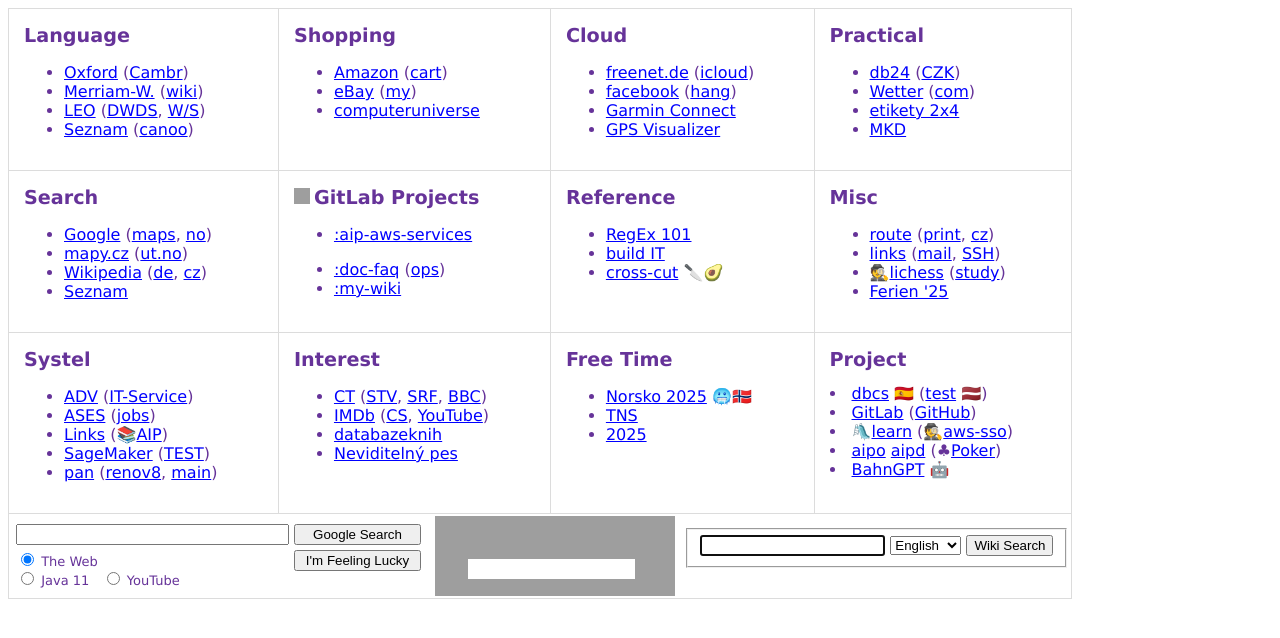
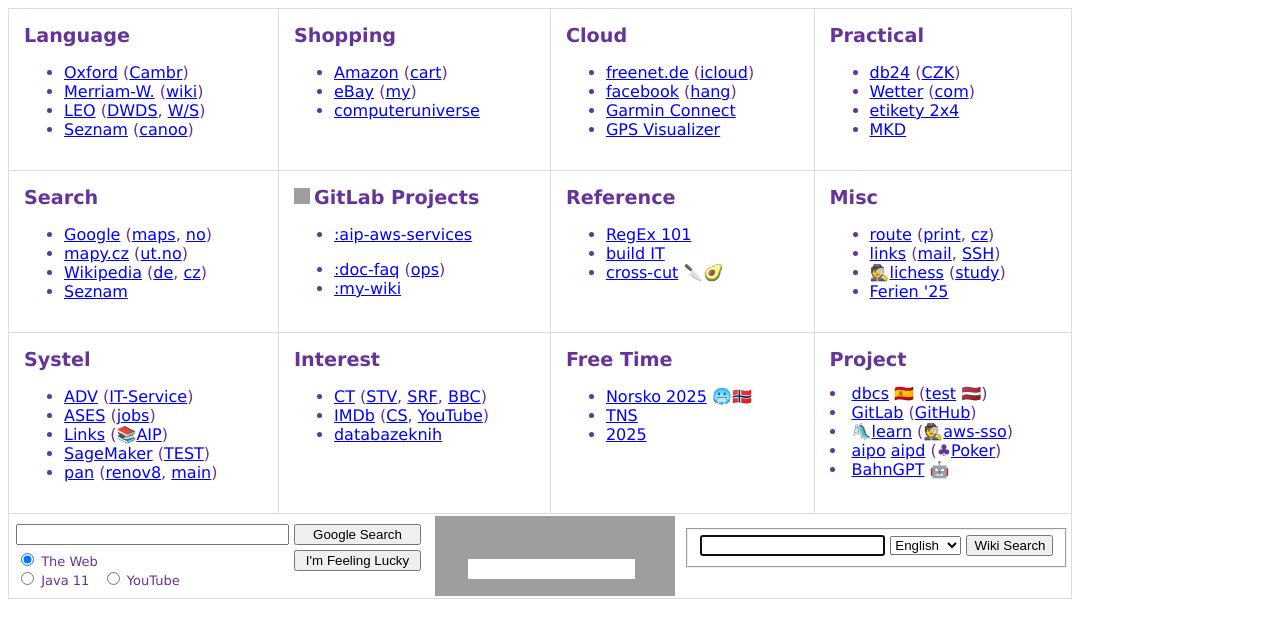
Before and after one commit to chromyd/chromyd.github.io, a plain HTML site: page docs/index.html in a window 1280 px wide. Drawn offline with Linux system fonts and the light colour scheme; grey boxes are pictures that could not be loaded.

Commit message:
docs: remove dezo-scene site

```diff
--- a/docs/index.html
+++ b/docs/index.html
@@ -105,7 +105,6 @@
 <a target="_blank" href="http://www.srf.ch/player">SRF</a>, <a target="_blank" href="http://bbc.co.uk/tv/on-now">BBC</a>)</li>
 <li><a target="_blank" href="http://imdb.com">IMDb</a> (<a target="_blank" href="http://www.csfd.cz">CS</a>, <a target="_blank" href="http://www.youtube.com">YouTube</a>) </li>
 <li><a target="_blank" href="http://www.databazeknih.cz/chystam-se-cist/duch72-104899">databazeknih</a></li>
-<li><a target="_blank" href="http://pes.eunet.cz">Neviditelný pes</a></li>
 </ul>
 </td>
 <td valign=top>
```
